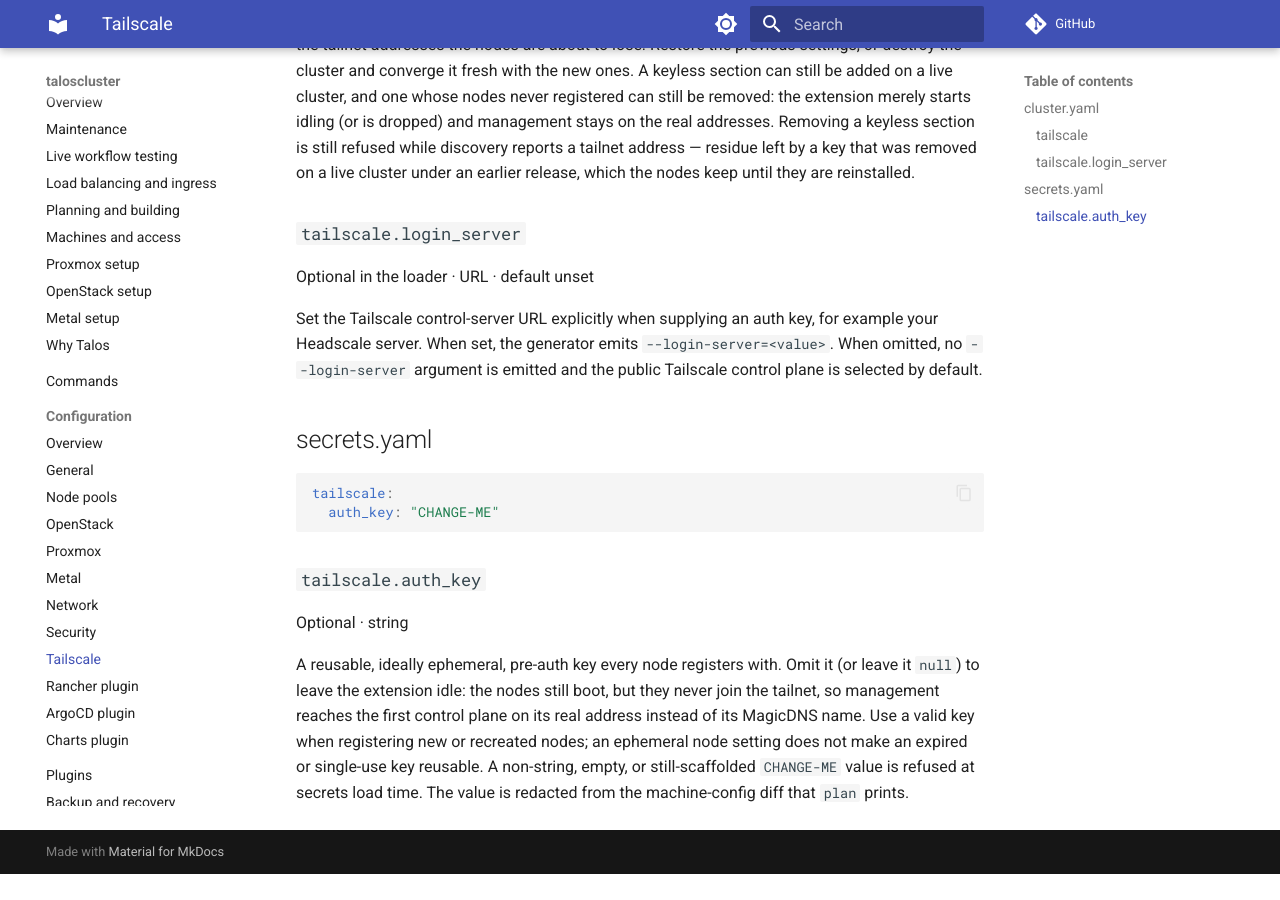
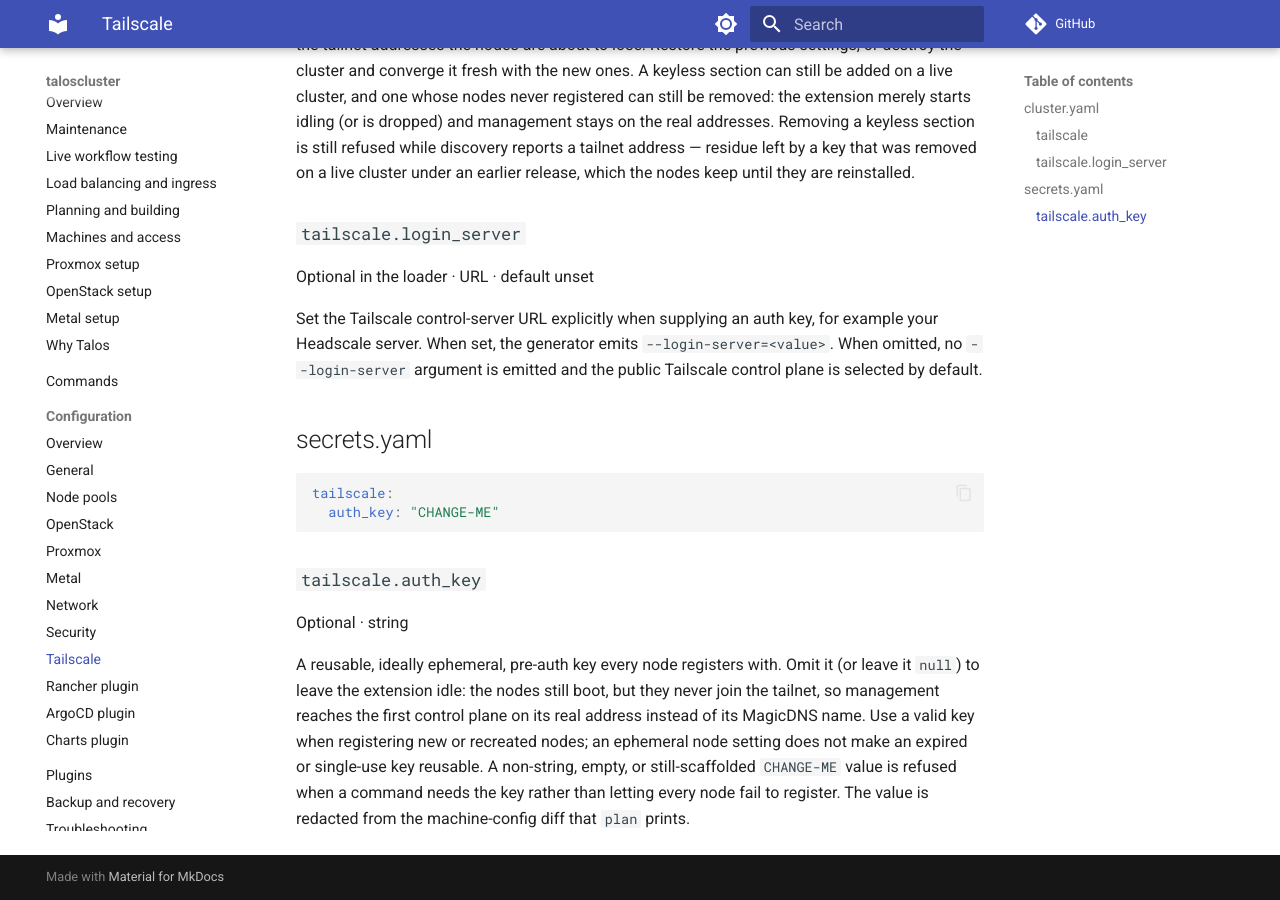
Before and after one commit to ncsa/taloscluster, an MkDocs documentation site: the page built from docs/configuration/tailscale.md, in a window 1280 px wide and 900 px high, scrolled down 884 px. Built offline with MkDocs 1.6.1 and Material for MkDocs 9.7.7, drawn with Linux system fonts in a browser that asks for light colours; comment, search, counter and statistics services are not loaded; before the commit the page ends 1758 px from its top, so only the background shows below that.

Commit message:
fix: **[P2] "Refused at secrets load time" is wrong in three pages.** [tailsc

```diff
--- a/docs/configuration/tailscale.md
+++ b/docs/configuration/tailscale.md
@@ -36,4 +36,4 @@ tailscale:
 
 Optional · string
 
-A reusable, ideally ephemeral, pre-auth key every node registers with. Omit it (or leave it `null`) to leave the extension idle: the nodes still boot, but they never join the tailnet, so management reaches the first control plane on its real address instead of its MagicDNS name. Use a valid key when registering new or recreated nodes; an ephemeral node setting does not make an expired or single-use key reusable. A non-string, empty, or still-scaffolded `CHANGE-ME` value is refused at secrets load time. The value is redacted from the machine-config diff that `plan` prints.
+A reusable, ideally ephemeral, pre-auth key every node registers with. Omit it (or leave it `null`) to leave the extension idle: the nodes still boot, but they never join the tailnet, so management reaches the first control plane on its real address instead of its MagicDNS name. Use a valid key when registering new or recreated nodes; an ephemeral node setting does not make an expired or single-use key reusable. A non-string, empty, or still-scaffolded `CHANGE-ME` value is refused when a command needs the key rather than letting every node fail to register. The value is redacted from the machine-config diff that `plan` prints.
```
Also changed, not shown: CHANGELOG.md (+1 -1 lines), docs/configuration/openstack.md (+1 -1 lines), docs/providers/openstack.md (+1 -1 lines), 1 other file.
